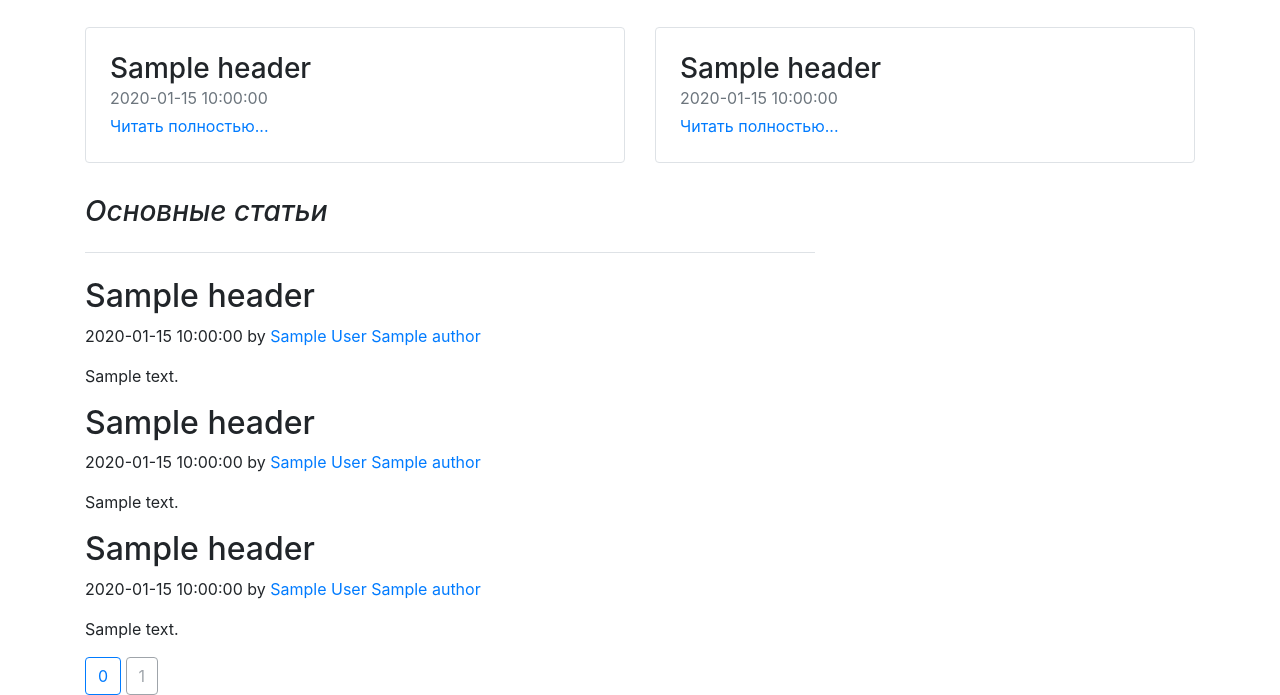
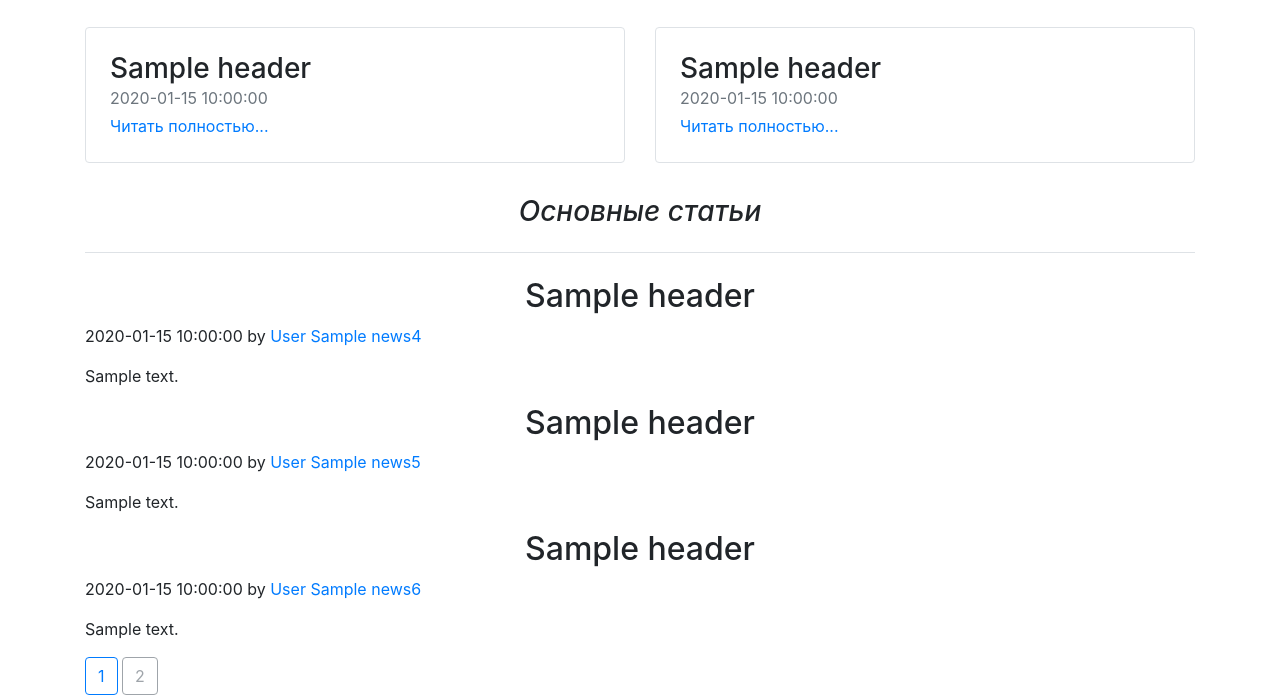
Before and after one commit to NotnaKO/web_train, a Flask app: template templates/index.html in a window 1280 px wide. Shown: the part 270-965 px from the top of the page. Run offline with Flask 2, Linux system fonts and the light colour scheme; the template is opened without the code that fills it: most values are stand-ins (such as "Sample title", 1, 10 or a date in 2020); some libraries are stand-ins or nearby versions.

Commit message:
Новости показываются осталось проверить выход за границы 6

```diff
--- a/main.py
+++ b/main.py
@@ -39,7 +39,7 @@ class RegisterForm(FlaskForm):
 
 
 class NewsForm(FlaskForm):
-    author = StringField('Ваше логин', validators=[DataRequired()])
+    author = StringField('Ваше логин')
     header = StringField('Заголовок новости', validators=[DataRequired()])
     theme = StringField('Тема новости', validators=[DataRequired()])
     preview = TextAreaField('Описание новости', validators=[DataRequired()])
@@ -59,9 +59,16 @@ class MainNews:
     def __init__(self, idi: int):
         news = requests.get(address + f'/api/v2/news/{idi}').json()['news']
         self.header = news['header']
-        self.preview, self.text = news['text'].split(SEPARATOR)
+        self.preview, self.content = news['text'].split(SEPARATOR)
         self.theme = news['theme']
-        self.date = news['modified_date']
+        self.author_surname = news['author_surname']
+        self.author_name = news['author_name']
+        self.date = news['modified_date'].split()[0]
+
+
+class Page:
+    def __init__(self, i: int):
+        self.id = i
 
 
 @login_manager.user_loader
@@ -128,15 +135,24 @@ def reqister():
 def reg_news():
     form = NewsForm()
     if form.validate_on_submit():
-        resp = requests.post(address + '/api/v2/news', json={
-            'author': form.author.data,
-            'header': form.header.data,
-            'theme': form.theme.data,
-            'preview': form.preview.data,
-            'text': form.text.data,
-            'user': current_user.id,
-            'password': form.password.data
-        }).json()
+        if current_user.is_authenticated:
+            resp = requests.post(address + '/api/v2/news', json={
+                'author': current_user.email,
+                'header': form.header.data,
+                'theme': form.theme.data,
+                'preview': form.preview.data,
+                'text': form.text.data,
+                'password': form.password.data
+            }).json()
+        else:
+            resp = requests.post(address + '/api/v2/news', json={
+                'author': form.author.data,
+                'header': form.header.data,
+                'theme': form.theme.data,
+                'preview': form.preview.data,
+                'text': form.text.data,
+                'password': form.password.data
+            }).json()
         if 'success' in resp:
             return redirect('/')
         elif 'error' in resp:
@@ -144,7 +160,7 @@ def reg_news():
                 form.header.errors = ['Пожалуйста, выберете другой заголовок. Этот уже занят.']
             if resp['error'] == 'Bad user':
                 form.password.errors = ['Неверный пароль.']
-    return render_template('add_news.html', title='Добавление новости', form=form)
+    return render_template('add_news.html', title='Добавление новости', form=form, current_user=current_user)
 
 
 @app.route('/news/page/<int:number>')
@@ -156,7 +172,9 @@ def news(number):
         'news3': MainNews(news[number + 2]['id']),
         'news4': MainNews(news[number + 3]['id']),
         'news5': MainNews(news[number + 4]['id']),
-        'news6': MainNews(news[number + 5]['id'])}
+        'news6': MainNews(news[number + 5]['id']),
+        'page': Page(number),
+        'max_page_id': len(news) // 6 - 1}
     return render_template('index.html', **params)
 
 
--- /dev/null
+++ b/news/Вторая новость119880.txt
@@ -0,0 +1,3 @@
+Новость 2
+!@@@&&&$$^!
+Примеры для тестирования
--- /dev/null
+++ b/news/Пятая новость112608.txt
@@ -0,0 +1,3 @@
+Тесты
+!@@@&&&$$^!
+Новости для тестирования
--- /dev/null
+++ b/news/Третья новость14925.txt
@@ -0,0 +1,3 @@
+Новость 3
+!@@@&&&$$^!
+Примеры для тестов
--- /dev/null
+++ b/news/Четвертая новость17449.txt
@@ -0,0 +1,3 @@
+Новость для тестов
+!@@@&&&$$^!
+Новость для тестирования показа новостей
--- /dev/null
+++ b/news/Шестая новость110893.txt
@@ -0,0 +1,3 @@
+Тестики
+!@@@&&&$$^!
+Новость для тестирования
--- a/templates/add_news.html
+++ b/templates/add_news.html
@@ -1,10 +1,10 @@
 {% extends "base.html" %}
-
 {% block content %}
-<h1 class="register">Добавление работы</h1>
+<h1 class="register">Добавление новости</h1>
 <form action="" method="post">
     {{ form.hidden_tag() }}
     {{ form.csrf_token }}
+    {% if not current_user.is_authenticated %}
     <div class="form-group">{{ form.author.label }}<br>
         {{ form.author(class="form-control") }}<br>
         {% for error in form.author.errors %}
@@ -13,6 +13,7 @@
         </div>
         {% endfor %}
     </div>
+    {% endif %}
     <div class="form-group">{{ form.header.label }}<br>
         {{ form.header(class="form-control") }}<br>
         {% for error in form.header.errors %}
--- a/templates/base.html
+++ b/templates/base.html
@@ -34,7 +34,7 @@
         <div class="navbar-collapse collapse" id="navbarsExample01" style="">
             <ul class="navbar-nav mr-auto">
                 <li class="nav-item">
-                    <a class="nav-link" href="/news/0">Новости</a>
+                    <a class="nav-link" href="/news/page/0">Новости</a>
                 </li>
                 <li class="nav-item">
                     <a class="nav-link" href="/credits">Кредиты</a>
--- a/templates/index.html
+++ b/templates/index.html
@@ -34,39 +34,38 @@
 </div>
 <main role="main" class="container">
     <div class="row">
-        <div class="col-md-8 blog-main">
-            <h3 class="pb-4 mb-4 font-italic border-bottom">
+        <div class="col blog-main">
+            <h3 class="pb-4 mb-4 font-italic border-bottom" align="center">
                 Основные статьи
             </h3>
-
             <div class="blog-post">
-                <h2 class="blog-post-title">{{news4.header}}</h2>
-                <p class="blog-post-meta">{{news4.date}} by <a href="news4.author.id">{{news4.author + ' ' +
-                    news4.author.name}}</a></p>
+                <h2 class="blog-post-title" align="center">{{news4.header}}</h2>
+                <p class="blog-post-meta">{{news4.date}} by <a href="news4.author.id">{{news4.author_surname + ' ' +
+                    news4.author_name}}</a></p>
                 <p>{{news4.content}}</p>
             </div><!-- /.blog-post -->
             <div class="blog-post">
-                <h2 class="blog-post-title">{{news5.header}}</h2>
-                <p class="blog-post-meta">{{news5.date}} by <a href="news5.author.id">{{news5.author + ' ' +
-                    news5.author.name}}</a></p>
-                <p>{{news4.content}}</p>
+                <h2 class="blog-post-title" align="center">{{news5.header}}</h2>
+                <p class="blog-post-meta">{{news5.date}} by <a href="news5.author.id">{{news5.author_surname + ' ' +
+                    news5.author_name}}</a></p>
+                <p>{{news5.content}}</p>
             </div><!-- /.blog-post -->
 
             <div class="blog-post">
-                <h2 class="blog-post-title">{{news6.header}}</h2>
-                <p class="blog-post-meta">{{news6.date}} by <a href="news6.author.id">{{news6.author + ' ' +
-                    news6.author.name}}</a></p>
-                <p>{{news4.content}}</p>
+                <h2 class="blog-post-title" align="center">{{news6.header}}</h2>
+                <p class="blog-post-meta">{{news6.date}} by <a href="news6.author.id">{{news6.author_surname + ' ' +
+                    news6.author_name}}</a></p>
+                <p>{{news6.content}}</p>
             </div><!-- /.blog-post -->
 
             <nav class="blog-pagination">
                 {% if page.id >= 1 %}
-                <a class="btn btn-outline-primary" href="/news/page/{{page.id - 1}}">{{page.id - 1}}</a>
+                <a class="btn btn-outline-primary" href="/news/page/{{page.id - 1}}">{{page.id}}</a>
                 {% endif %}
                 <a class="btn btn-outline-secondary disabled" href="#" tabindex="-2"
-                   aria-disabled="true">{{page.id}}</a>
+                   aria-disabled="true">{{page.id + 1}}</a>
                 {% if page.id < max_page_id %}
-                <a class="btn btn-outline-primary" href="/news/page/{{page.id + 1}}" tabindex="-1">{{page.id + 1}}</a>
+                <a class="btn btn-outline-primary" href="/news/page/{{page.id + 1}}" tabindex="-1">{{page.id + 2}}</a>
                 {% endif %}
             </nav>
 
```
Also changed, not shown: data/news_resource.py (+5 -4 lines), db/economy_science.db.
